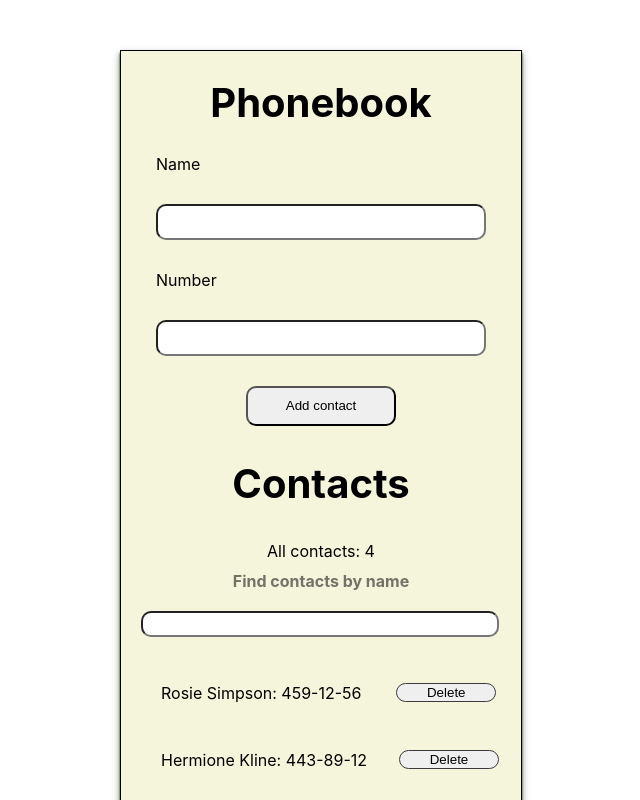
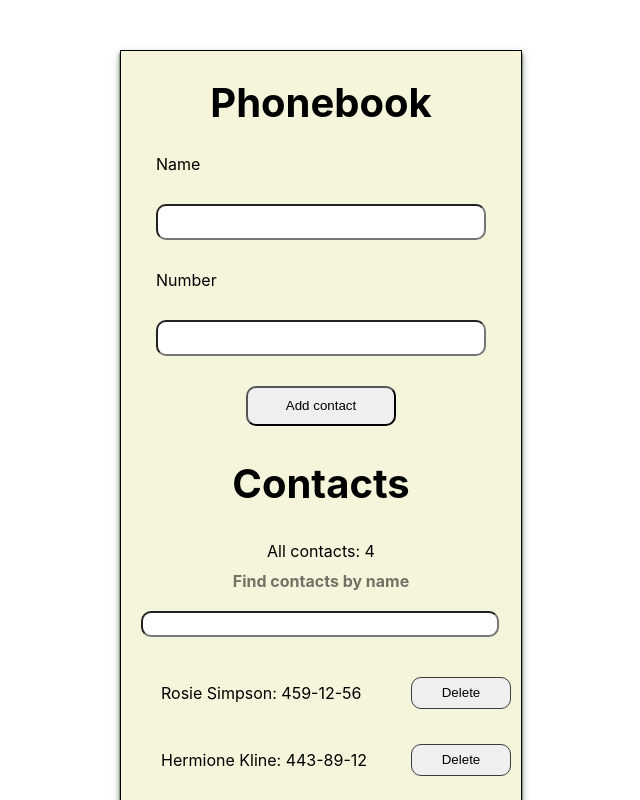
Before and after one commit to Lesya-Brodskaya/goit-react-hw-02-phonebook, a React (Create React App) app: page / in a window 1280 px wide. Shown: the top 800 px of the page, without its empty margins (319-959 px from the left). Built offline with nearby package versions, Linux system fonts and the light colour scheme.

Commit message:
add change

```diff
--- a/src/components/App/App.jsx
+++ b/src/components/App/App.jsx
@@ -29,8 +29,8 @@ class App extends Component {
 
     const contact = {
       id: shortid.generate(),
-      name: name,
-      number: number,
+      name,
+      number,
     };
 
     this.setState(prevState => ({
--- a/src/components/ContactList/ContactList.styled.jsx
+++ b/src/components/ContactList/ContactList.styled.jsx
@@ -20,7 +20,7 @@ export const Text = styled.p`
 export const Button = styled.button`
   width: 100px;
   border: 1px solid rgb(60, 58, 58);
-  margin: auto;
+  margin: 10px;
   border-radius: 10px;
 
   :hover,
```
